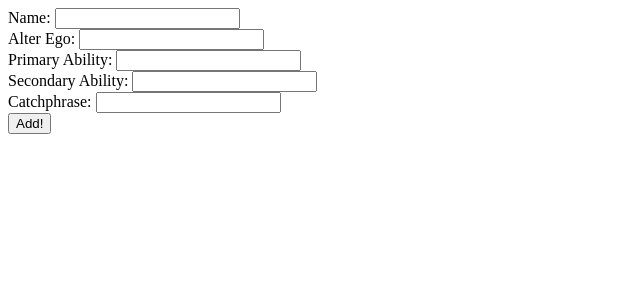
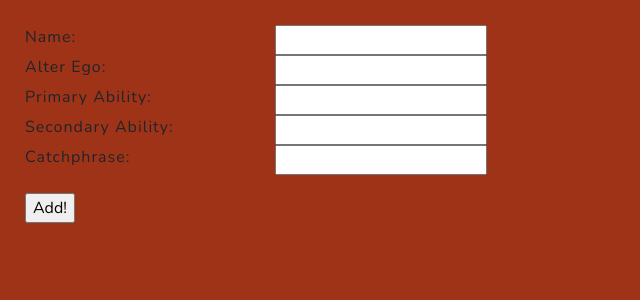
Before and after one commit to armoredpigeon1111/superhero_proj, a Django app: page /superheroes/new/ in a window 1280 px wide. Shown: the top 300 px of the page, without its empty margins (0-640 px from the left). Run offline with Django 3.2, Linux system fonts and the light colour scheme; some libraries are stand-ins or nearby versions.

Commit message:
Added bootstrap references

```diff
--- a/superhero_project/superheroes/templates/superheroes/create.html
+++ b/superhero_project/superheroes/templates/superheroes/create.html
@@ -1,3 +1,4 @@
+{%load static%}
 <!DOCTYPE html>
 <html lang="en">
 <head>
@@ -5,15 +6,23 @@
     <meta http-equiv="X-UA-Compatible" content="IE=edge">
     <meta name="viewport" content="width=device-width, initial-scale=1.0">
     <title>Create New Hero</title>
+    <link rel="icon" type="image/x-icon" href="assets/favicon.ico" />
+    <!-- Font Awesome icons (free version)-->
+    <script src="https://use.fontawesome.com/releases/v5.15.3/js/all.js" crossorigin="anonymous"></script>
+    <!-- Google fonts-->
+    <link href="https://fonts.googleapis.com/css?family=Varela+Round" rel="stylesheet" />
+    <link href="https://fonts.googleapis.com/css?family=Nunito:200,200i,300,300i,400,400i,600,600i,700,700i,800,800i,900,900i" rel="stylesheet" />
+    <!-- Core theme CSS (includes Bootstrap)-->
+    <link href="{% static 'css/styles.css' %}" rel="stylesheet" />
 </head>
 <body>
     <form action="{% url 'superheroes:create' %}" method="post">
         {% csrf_token %}
-        Name: <input type="text" name="name" id="name"><br>
-        Alter Ego: <input type="text" name="alter_ego" id="alter_ego"><br>
-        Primary Ability: <input type="text" name="primary" id="primary"><br>
-        Secondary Ability: <input type="text" name="secondary" id="secondary"><br>
-        Catchphrase: <input type="text" name="catchphrase" id="catchphrase"><br>
+        <label>Name:</label> <input type="text" name="name" id="name"><br>
+        <label>Alter Ego:</label> <input type="text" name="alter_ego" id="alter_ego"><br>
+        <label>Primary Ability:</label> <input type="text" name="primary" id="primary"><br>
+        <label>Secondary Ability:</label> <input type="text" name="secondary" id="secondary"><br>
+        <label>Catchphrase:</label> <input type="text" name="catchphrase" id="catchphrase"><br><br><br>
         <input type="submit" value="Add!">
     </form>
 </body>
```
